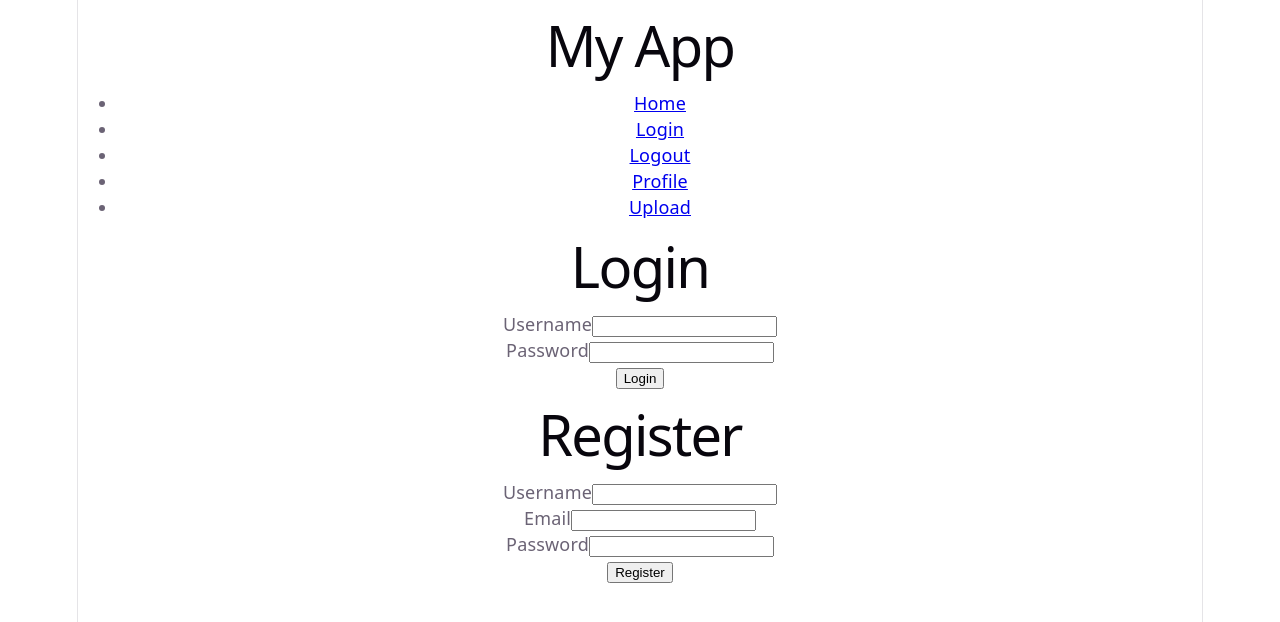
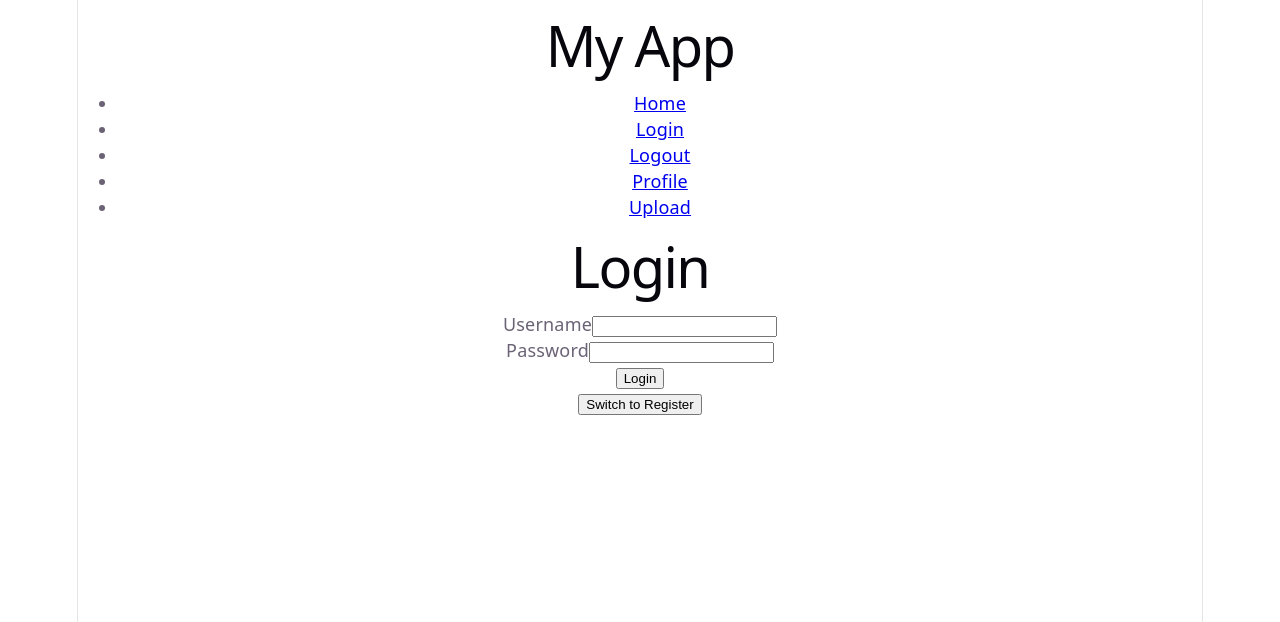
Before and after one commit to FPTSTUDEN/webdev-homework, a React (Vite) app in the folder my-app/: page /login in a window 1280 px wide. Shown: the top 622 px of the page. Built offline with nearby package versions, Linux system fonts and the light colour scheme.

Commit message:
forms: render conditionally login and register

```diff
--- a/my-app/src/views/Login.jsx
+++ b/my-app/src/views/Login.jsx
@@ -1,11 +1,16 @@
+import { useState } from 'react';
 import LoginForm from '../components/LoginForm';
 import RegisterForm from '../components/RegisterForm';
 
 const Login = () => {
+  const [showRegister, setShowRegister] = useState(false);
+
   return (
     <>
-      <LoginForm />
-      <RegisterForm />
+      {showRegister ? <RegisterForm /> : <LoginForm />}
+      <button type="button" onClick={() => setShowRegister((show) => !show)}>
+        {showRegister ? 'Switch to Login' : 'Switch to Register'}
+      </button>
     </>
   );
 };
```
